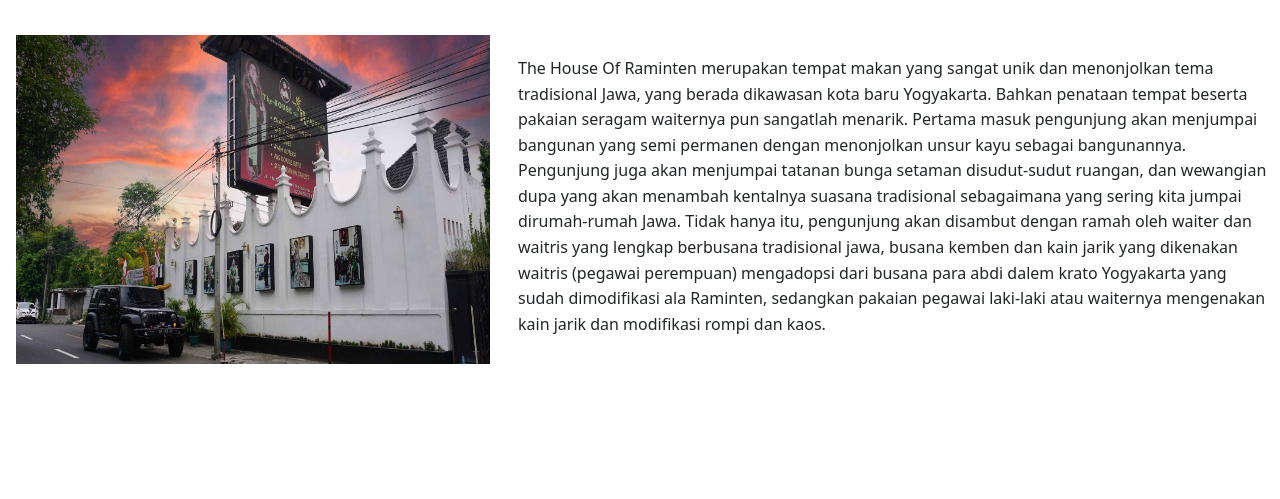
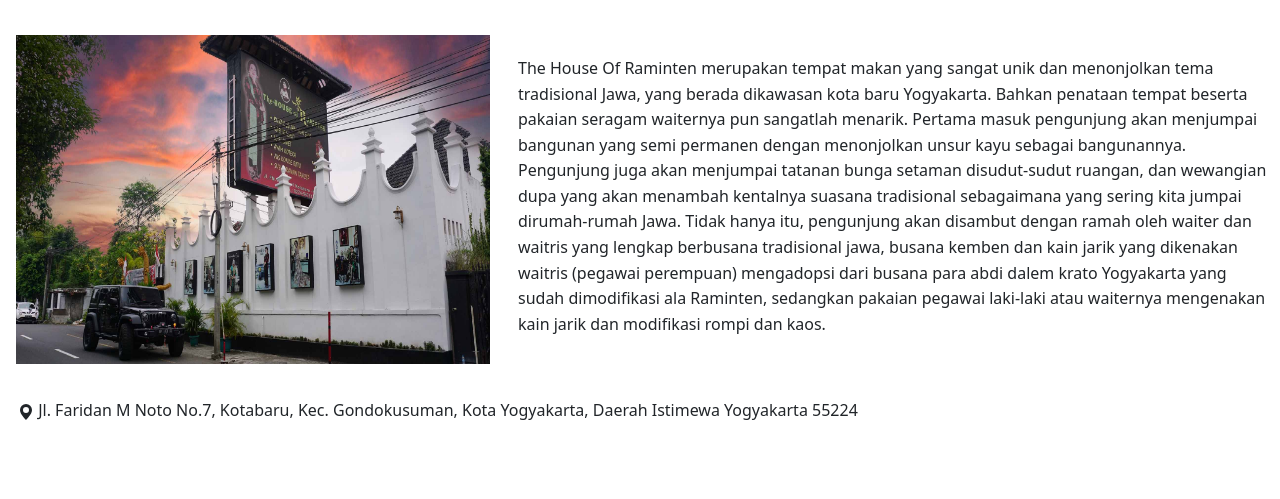
Before and after one commit to liaaanotlia/foodymoody, a plain HTML site: page Description/House-of-Raminten.html in a window 1280 px wide. Shown: the part 138-637 px from the top of the page. Drawn offline with nearby package versions, Linux system fonts and the light colour scheme.

Commit message:
raminten location

```diff
--- a/Description/House-of-Raminten.html
+++ b/Description/House-of-Raminten.html
@@ -168,6 +168,14 @@
             dan kain jarik yang dikenakan waitris (pegawai perempuan) mengadopsi dari busana para abdi dalem krato Yogyakarta yang sudah dimodifikasi ala Raminten, sedangkan pakaian pegawai laki-laki atau waiternya mengenakan kain jarik dan
             modifikasi rompi dan kaos.
           </p>
+        </div>
+        <div class="location">
+          <svg xmlns="http://www.w3.org/2000/svg" width="16" height="16" fill="currentColor" class="bi bi-geo-alt-fill" viewBox="0 0 16 16">
+            <path d="M8 16s6-5.686 6-10A6 6 0 0 0 2 6c0 4.314 6 10 6 10zm0-7a3 3 0 1 1 0-6 3 3 0 0 1 0 6z"/>
+          </svg>
+          Jl. Faridan M Noto No.7, Kotabaru,
+          Kec. Gondokusuman, Kota Yogyakarta,
+          Daerah Istimewa Yogyakarta 55224
         </div>
       </div>
     </section>
--- a/style.css
+++ b/style.css
@@ -74,6 +74,16 @@ svg {
   margin-bottom: 1rem;
 }
 .desc-raminten .row .content p {
+  margin-bottom: 0.8rem;
+  font-size: 1rem;
+  font-weight: 100;
+  line-height: 1.6;
+  padding-top: 2rem;
+}
+.desc-raminten .row .location {
+  padding-left: 30px;
+  padding-top: 0.7rem;
+  flex: 1 1 45rem;
   margin-bottom: 0.8rem;
   font-size: 1rem;
   font-weight: 100;
```
